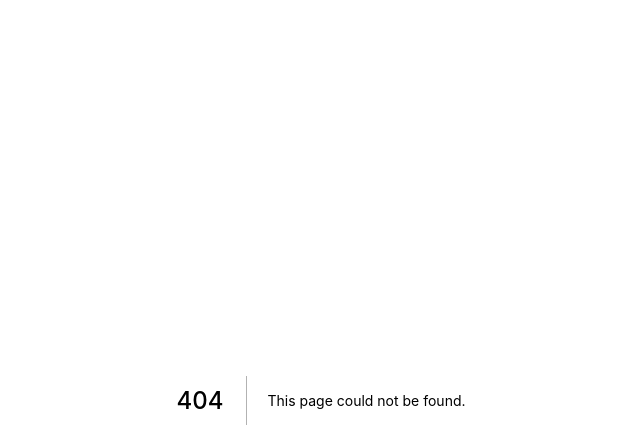
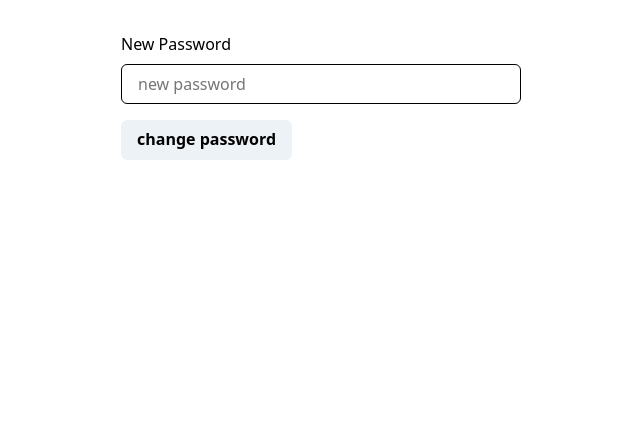
Before and after one commit to lh2144/Full-stack, a Next.js app in the folder web/: page /change-password/1 in a window 1280 px wide. Before the commit this address had no page. Shown: the top 448 px of the page, without its empty margins (319-959 px from the left). Built offline with nearby package versions, Linux system fonts and the light colour scheme.

Commit message:
next apollo

```diff
--- a/web/package.json
+++ b/web/package.json
@@ -19,6 +19,7 @@
     "framer-motion": "^2.9.4",
     "graphql": "^15.5.0",
     "next": "latest",
+    "next-apollo": "^5.0.4",
     "next-urql": "^2.2.0",
     "react": "^17.0.1",
     "react-dom": "^17.0.1",
--- a/web/src/components/UpdootSection.tsx
+++ b/web/src/components/UpdootSection.tsx
@@ -74,7 +74,7 @@ export const UpdootSection: React.FC<UpdootSectionProps> = ({ post }) => {
           });
           setLoadingState("not-loading");
         }}
-        variantColor={post.voteStatus === 1 ? "green" : undefined}
+        colorScheme={post.voteStatus === 1 ? "green" : undefined}
         isLoading={loadingState === "updoot-loading"}
         aria-label="updoot post"
         icon={<ChevronUpIcon></ChevronUpIcon>}
@@ -95,7 +95,7 @@ export const UpdootSection: React.FC<UpdootSectionProps> = ({ post }) => {
           });
           setLoadingState("not-loading");
         }}
-        variantColor={post.voteStatus === -1 ? "red" : undefined}
+        colorScheme={post.voteStatus === -1 ? "red" : undefined}
         isLoading={loadingState === "downdoot-loading"}
         aria-label="downdoot post"
         icon={<ChevronDownIcon></ChevronDownIcon>}
--- a/web/src/components/navbar.tsx
+++ b/web/src/components/navbar.tsx
@@ -41,6 +41,7 @@ export const NavBar: React.FC<NavBarProps> = ({}) => {
                     onClick={async () => {
                         await logout();
                         await apolloClient.resetStore();
+                        localStorage.removeItem('token');
                     }}
                     isLoading={logoutFetching}
                     variant="link"
--- a/web/src/generated/graphqa.tsx
+++ b/web/src/generated/graphqa.tsx
@@ -227,6 +227,7 @@ export type LoginMutation = (
   { __typename?: 'Mutation' }
   & { login: (
     { __typename?: 'UserResponse' }
+    & Pick<UserResponse, 'token'>
     & RegularUserResponseFragment
   ) }
 );
@@ -248,6 +249,7 @@ export type RegisterMutation = (
   { __typename?: 'Mutation' }
   & { register: (
     { __typename?: 'UserResponse' }
+    & Pick<UserResponse, 'token'>
     & RegularUserResponseFragment
   ) }
 );
@@ -496,6 +498,7 @@ export const LoginDocument = gql`
     mutation Login($usernameOrEmail: String!, $password: String!) {
   login(usernameOrEmail: $usernameOrEmail, password: $password) {
     ...RegularUserResponse
+    token
   }
 }
     ${RegularUserResponseFragmentDoc}`;
@@ -558,6 +561,7 @@ export const RegisterDocument = gql`
     mutation Register($options: UserNamePasswordInput!) {
   register(options: $options) {
     ...RegularUserResponse
+    token
   }
 }
     ${RegularUserResponseFragmentDoc}`;
--- /dev/null
+++ b/web/src/pages/change-password/[token].tsx
@@ -0,0 +1,87 @@
+import { Box, Button, Flex, Link } from "@chakra-ui/react";
+import { Form, Formik } from "formik";
+import { NextPage } from "next";
+import NextLink from "next/link";
+import { useRouter } from "next/router";
+import React, { useState } from "react";
+import { InputField } from "../../components/inputField";
+import { Wrapper } from "../../components/wrapper";
+import {
+    MeDocument,
+    MeQuery,
+    useChangePasswordMutation,
+} from "../../generated/graphqa";
+import { toErrorMap } from "../../utils/toErrorMap";
+import { withApollo } from "../../utils/withApollo";
+
+const ChangePassword: NextPage = () => {
+    const router = useRouter();
+    const [changePassword] = useChangePasswordMutation();
+    const [tokenError, setTokenError] = useState("");
+    return (
+        <Wrapper variant="small">
+            <Formik
+                initialValues={{ newPassword: "" }}
+                onSubmit={async (values, { setErrors }) => {
+                    const response = await changePassword({
+                        variables: {
+                            newPassword: values.newPassword,
+                        },
+                        update: (cache, { data }) => {
+                            cache.writeQuery<MeQuery>({
+                                query: MeDocument,
+                                data: {
+                                    __typename: "Query",
+                                    currentUser: data?.changePassword.user,
+                                },
+                            });
+                        },
+                    });
+                    if (response.data?.changePassword.errors) {
+                        const errorMap = toErrorMap(
+                            response.data.changePassword.errors
+                        );
+                        if ("token" in errorMap) {
+                            setTokenError(errorMap.token);
+                        }
+                        setErrors(errorMap);
+                    } else if (response.data?.changePassword.user) {
+                        // worked
+                        router.push("/");
+                    }
+                }}
+            >
+                {({ isSubmitting }) => (
+                    <Form>
+                        <InputField
+                            name="newPassword"
+                            placeholder="new password"
+                            label="New Password"
+                            type="password"
+                        />
+                        {tokenError ? (
+                            <Flex>
+                                <Box mr={2} style={{ color: "red" }}>
+                                    {tokenError}
+                                </Box>
+                                <NextLink href="/forgot-password">
+                                    <Link>click here to get a new one</Link>
+                                </NextLink>
+                            </Flex>
+                        ) : null}
+                        <Button
+                            mt={4}
+                            type="submit"
+                            isLoading={isSubmitting}
+                            variantColor="teal"
+                        >
+                            change password
+                        </Button>
+                    </Form>
+                )}
+            </Formik>
+        </Wrapper>
+    );
+};
+
+export default withApollo({ ssr: false })(ChangePassword);
--- a/web/src/pages/create-post.tsx
+++ b/web/src/pages/create-post.tsx
@@ -20,7 +20,7 @@ const CreatePost: React.FC<{}> = ({}) => {
           const { errors } = await createPost({
             variables: { input: values },
             update: (cache) => {
-              cache.evict({ fieldName: "posts:{}" });
+              cache.evict({ fieldName: "posts" });
             },
           });
           if (!errors) {
@@ -54,4 +54,4 @@ const CreatePost: React.FC<{}> = ({}) => {
   );
 };
 
-export default  (CreatePost);
+export default  withApollo({ssr: false})(CreatePost);
--- a/web/src/pages/forgot-password.tsx
+++ b/web/src/pages/forgot-password.tsx
@@ -1,6 +1,7 @@
 import { Box, Button } from "@chakra-ui/react";
 import { Form, Formik } from "formik";
 import React, { useState } from "react";
+import { withApollo } from "src/utils/withApollo";
 import { InputField } from "../components/inputField";
 import { Wrapper } from "../components/wrapper";
 import { useForgotPasswordMutation } from "../generated/graphqa";
@@ -46,4 +47,4 @@ const ForgotPassword: React.FC<{}> = ({}) => {
   );
 };
 
-export default (ForgotPassword);
+export default withApollo({ssr: false})(ForgotPassword);
--- a/web/src/pages/post/[id].tsx
+++ b/web/src/pages/post/[id].tsx
@@ -5,6 +5,7 @@ import { Layout } from "src/components/Layout";
 import { useDeletePostMutation, useMeQuery } from "src/generated/graphqa";
 import { useGetPostFromUrl } from "src/utils/useGetPostFormURL";
 import NextLink from "next/link";
+import { withApollo } from "src/utils/withApollo";
 const Post = ({}) => {
     const { data, error, loading } = useGetPostFromUrl();
     const { data: medata } = useMeQuery();
@@ -65,9 +66,9 @@ const Post = ({}) => {
         <Layout>
             <Heading mb={4}>{data.post.title}</Heading>
             <Box mb={4}>{data.post.text}</Box>
-            {deletePost}
+            {deleteButton}
         </Layout>
     );
 };
 
-export default Post;
+export default withApollo({ ssr: true })(Post);
--- a/web/src/pages/post/edit/[id].tsx
+++ b/web/src/pages/post/edit/[id].tsx
@@ -5,6 +5,7 @@ import React from "react";
 import { InputField } from "src/components/inputField";
 import { usePostQuery, useUpdatePostMutation } from "src/generated/graphqa";
 import { useGetIntId } from "src/utils/useGetIntId";
+import { withApollo } from "src/utils/withApollo";
 import { Layout } from "../../../components/Layout";
 
 const EditPost = ({}) => {
@@ -75,4 +76,4 @@ const EditPost = ({}) => {
     );
 };
 
-export default EditPost;
+export default withApollo({ ssr: false })(EditPost);
--- /dev/null
+++ b/web/src/utils/withApollo.ts
@@ -0,0 +1,48 @@
+import { createWithApollo } from "./createWithApollo";
+import { ApolloClient, createHttpLink, InMemoryCache } from "@apollo/client";
+import { PaginatedPosts } from "../generated/graphqa";
+import { setContext } from "@apollo/client/link/context";
+
+const httplink = createHttpLink({
+    uri: "http://localhost:4000/graphql",
+});
+
+const authLink = setContext((_, { headers }) => {
+    const token = localStorage.getItem("token");
+    return {
+        headers: {
+            ...headers,
+            authorization: token ? `Bearer ${token}` : "",
+        },
+    };
+});
+const createClient = () =>
+    new ApolloClient({
+        link: authLink.concat(httplink),
+        credentials: "include",
+        cache: new InMemoryCache({
+            typePolicies: {
+                Query: {
+                    fields: {
+                        posts: {
+                            keyArgs: false,
+                            merge(
+                                existing: PaginatedPosts | undefined,
+                                incoming: PaginatedPosts
+                            ): PaginatedPosts {
+                                return {
+                                    ...incoming,
+                                    posts: [
+                                        ...(existing?.posts || []),
+                                        ...incoming.posts,
+                                    ],
+                                };
+                            },
+                        },
+                    },
+                },
+            },
+        }),
+    });
+
+export const withApollo = createWithApollo(createClient);
```
Also changed, not shown: web/src/utils/useIsAuth.ts (added, +13 -0 lines), 2 other files (tests, documents, lock files or other folders).
